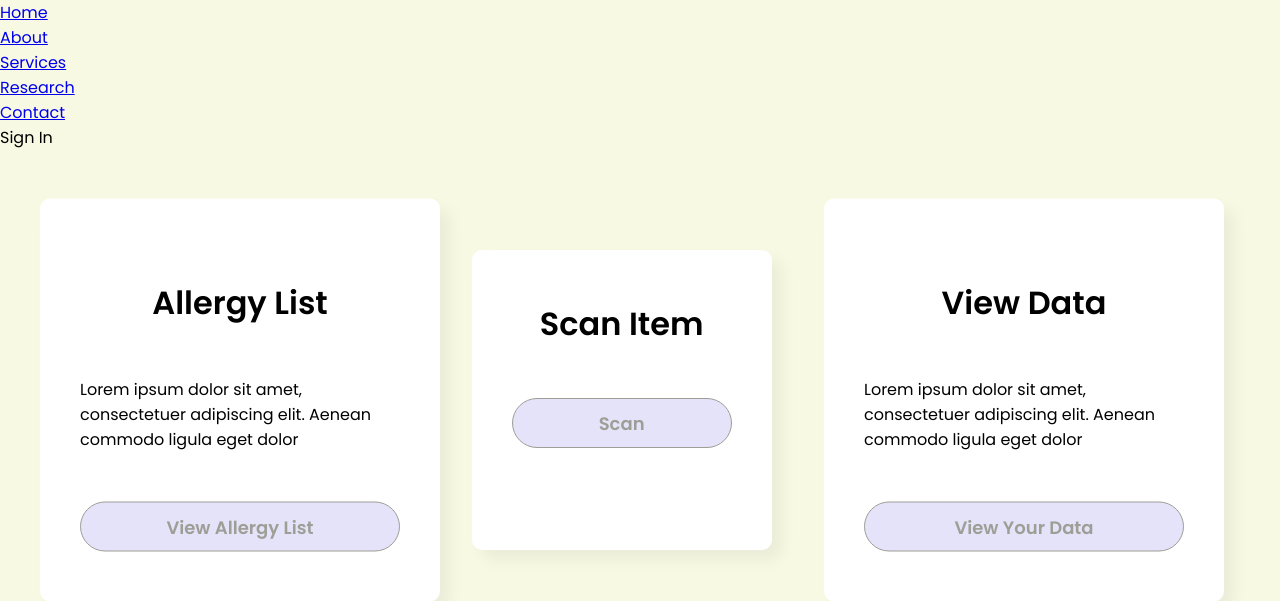
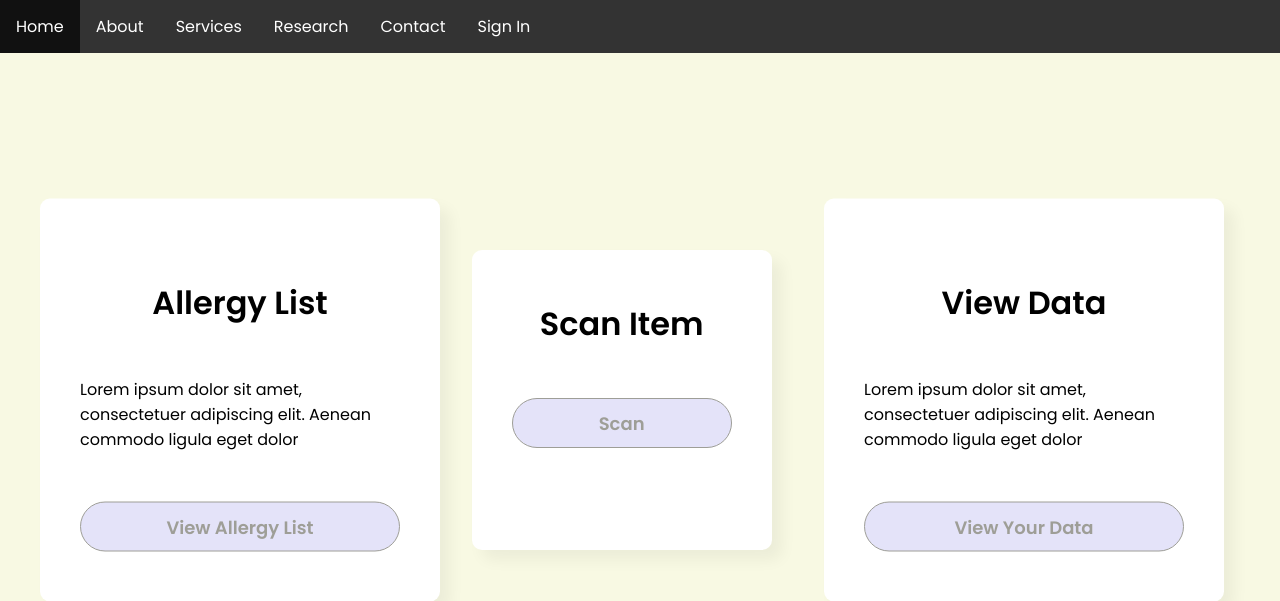
Before and after one commit to rcnobles/PIKA, a PHP site: page /frontpage.php in a window 1280 px wide. Shown: the top 601 px of the page. Run offline with PHP 8.4, Linux system fonts and the light colour scheme.

Commit message:
Added the css styling for the navigation bar.

```diff
--- a/pika/home.css
+++ b/pika/home.css
@@ -153,3 +153,30 @@ input[type="submit"]{
     background-color: #ddd;
     content: "";
   }
+
+/*-----Navigation Bar CSS Beginning -----*/
+  ul {
+    list-style-type: none;
+    margin: 0;
+    padding: 0;
+    overflow: hidden;
+    background-color: #333;
+  }
+
+  li {
+    float: left;
+  }
+
+  li a {
+    display: block;
+    color: white;
+    text-align: center;
+    padding: 14px 16px;
+    text-decoration: none;
+  }
+
+  li a:hover {
+    background-color: #111;
+  }
+
+  /*-----Navigation Bar CSS Ending -----*/
```
